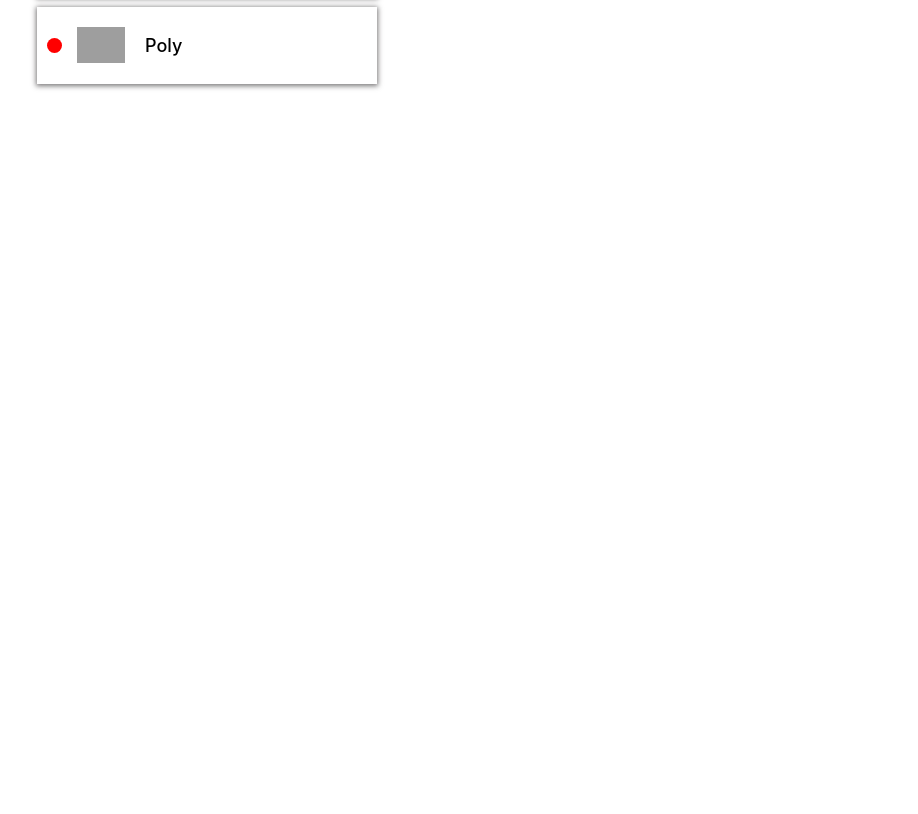
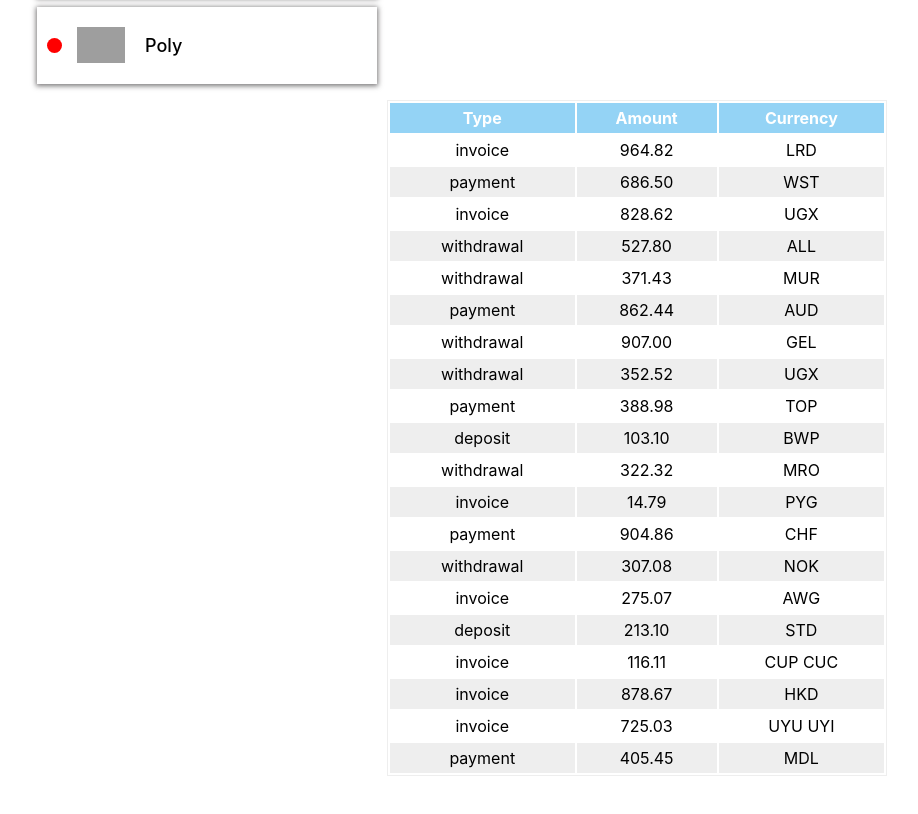
Before and after one commit to papalanya/goit-react-hw-01-components, a React (Create React App) app: page / in a window 1280 px wide. Shown: the part 928-1742 px from the top of the page, without its empty margins (3-921 px from the left). Before the commit the page ends 1028 px from the top, so only its background shows below. Built offline with nearby package versions, Linux system fonts and the light colour scheme; grey boxes are pictures that could not be loaded.

Commit message:
add task 4, transactionHistory

```diff
--- a/src/components/App.jsx
+++ b/src/components/App.jsx
@@ -7,6 +7,8 @@ import data from 'data/data.json';
 import { FriendList } from './FriendList/friendList';
 import friends from 'data/friends.json';
 
+import { TransactionHistory } from './TransactionHistory/TransactionHistory'
+import transactions from 'data/transactions.json';
 
 
 export const App = () => {
@@ -27,7 +29,7 @@ export const App = () => {
 
       <FriendList friends={friends} />
 
-      {/* <TransactionHistory items={transactions} /> */}
+      <TransactionHistory items={transactions} />
 
     </div>
 
--- /dev/null
+++ b/src/components/TransactionHistory/TransactionHistory.jsx
@@ -0,0 +1,37 @@
+import css from './TransactionHistory.module.css'
+import PropTypes from "prop-types";
+
+export const TransactionHistory = ({ items }) => {
+    return (
+        <table className={css.transaction}>
+            <thead>
+                <tr className={css.title}>
+                    <th className={css.th}>Type</th>
+                    <th className={css.th}>Amount</th>
+                    <th className={css.th}>Currency</th>
+                </tr>
+            </thead>
+
+            <tbody>
+                {items.map(({ id, type, amount, currency }) => (
+                    <tr key={id}>
+                        <td>{type}</td>
+                        <td>{amount}</td>
+                        <td>{currency}</td>
+                    </tr>
+                ))}
+            </tbody>
+        </table>
+    )
+}
+
+TransactionHistory.propTypes = {
+    items: PropTypes.arrayOf(
+                PropTypes.shape({
+                    id: PropTypes.string.isRequired,
+                    type: PropTypes.string.isRequired,
+                    amount: PropTypes.string.isRequired,
+                    currency: PropTypes.string.isRequired,
+                })
+    )
+}
--- /dev/null
+++ b/src/components/TransactionHistory/TransactionHistory.module.css
@@ -0,0 +1,23 @@
+.transaction {
+    width: 500px;
+    margin: 0 auto;
+    border: 1px solid rgba(221, 221, 221, 0.5);
+    margin-bottom: 80px;
+  }
+.title {
+    width: 300px;
+    background-color: rgba(42, 168, 235, 0.5);
+    color: white;
+
+}
+tr {
+    height: 30px;
+    text-align: center;
+}
+tr:nth-child(2n) {
+    background-color: rgba(221, 221, 221, 0.5);
+}
+
+.th {
+    text-align: center;
+}
```
